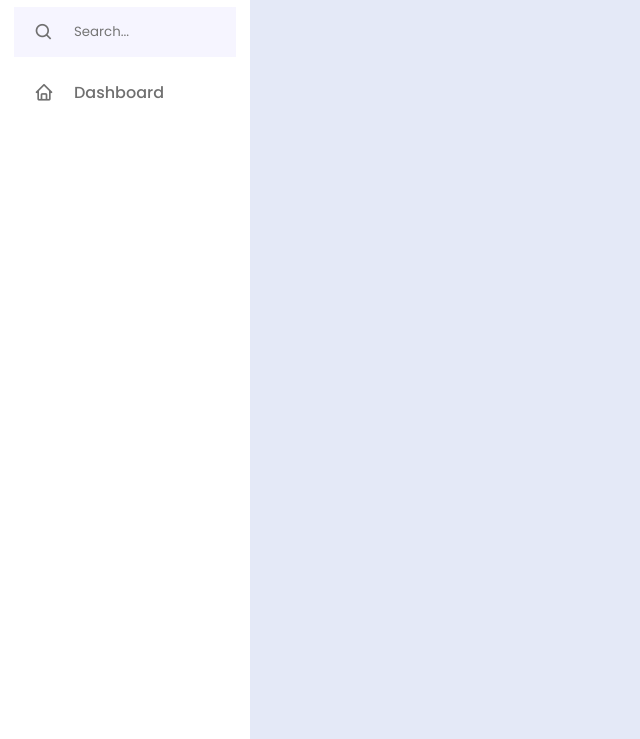
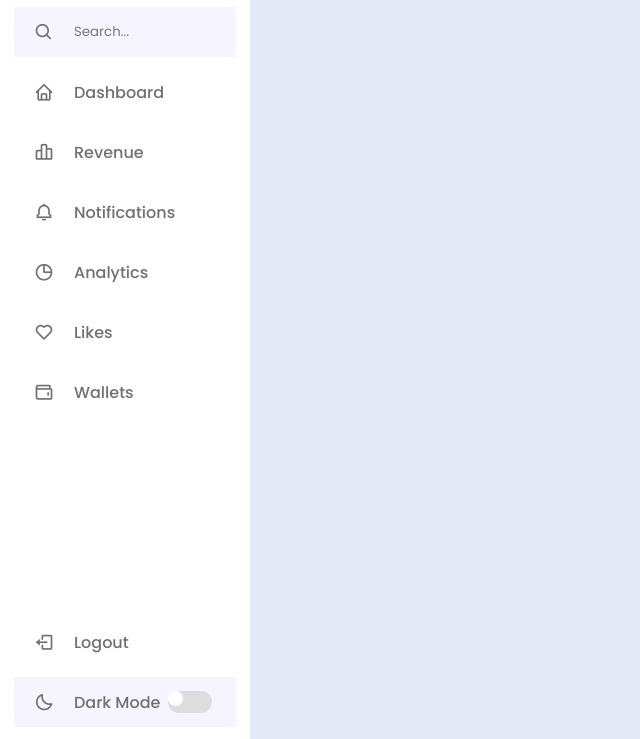
Before and after one commit to SherxonBoboyorov/admin_panel, a plain HTML site: page index.html in a window 1280 px wide. Shown: the part 61-800 px from the top of the page, without its empty margins (0-640 px from the left). Drawn offline with nearby package versions, Linux system fonts and the light colour scheme.

Commit message:
uzgarishlar

```diff
--- a/css/style.css
+++ b/css/style.css
@@ -76,7 +76,7 @@ body {
 .sidebar li .icon,
 .sidebar li .text {
     color: var(--text-color);
-    transition: var(--tran-03);
+    transition: var(--tran-02);
 }
 
 .sidebar header{
@@ -154,3 +154,55 @@ header .image-text .header-text {
     color: var(--sidebar-color);
 
 }
+
+.sidebar .menu-bar {
+    height: calc(100% - 50px);
+    display: flex;
+    flex-direction: column;
+    justify-content: space-between;
+}
+
+.menu-bar .mode  {
+    background: var(--pirmary-color-light);
+}
+
+.menu-bar .mode .moon-sun {
+    height: 50px;
+    width: 60px;
+    display: flex;
+    align-items: center;
+}
+
+.menu-bar .mode i {
+    position: absolute;
+}
+
+.menu-bar .mode i.sun {
+    opacity: 0;
+}
+
+
+.menu-bar .mode .toggle-switch{
+    display: flex;
+    align-items: center;
+    justify-content: center;
+    height: 100%;
+    min-width: 60px;
+}
+
+.toggle-switch .switch {
+    position: relative;
+    height: 22px;
+    width: 44px;
+    border-radius: 25px;
+    background:  var(--toggle-color);
+}
+
+.switch::before {
+    content: '';
+    position: absolute;
+    height: 15px;
+    width: 15px;
+    border-radius: 50%;
+    background: var(--sidebar-color);
+}
--- a/index.html
+++ b/index.html
@@ -48,7 +48,65 @@
                             <span class="text nav-text">Dashboard</span>
                         </a>
                     </li>
+
+                    <li class="nav-link">
+                        <a href="">
+                            <i class='bx bx-bar-chart-alt-2 icon'></i>
+                            <span class="text nav-text">Revenue</span>
+                        </a>
+                    </li>
+
+
+                    <li class="nav-link">
+                        <a href="">
+                            <i class='bx bx-bell icon'></i>
+                            <span class="text nav-text">Notifications</span>
+                        </a>
+                    </li>
+
+                    <li class="nav-link">
+                        <a href="">
+                            <i class='bx bx-pie-chart-alt icon'></i>
+                            <span class="text nav-text">Analytics</span>
+                        </a>
+                    </li>
+
+
+                    <li class="nav-link">
+                        <a href="">
+                            <i class='bx bx-heart icon'></i>
+                            <span class="text nav-text">Likes</span>
+                        </a>
+                    </li>
+
+                    <li class="nav-link">
+                        <a href="">
+                            <i class='bx bx-wallet icon'></i>
+                            <span class="text nav-text">Wallets</span>
+                        </a>
+                    </li>
                 </ul>
+            </div>
+
+            <div class="bottom-content">
+                <li class="">
+                    <a href="">
+                        <i class='bx bx-log-out icon'></i>
+                        <span class="text nav-text">Logout</span>
+                    </a>
+                </li>
+
+                <li class="mode">
+                   <div class="moon-sun">
+                       <i class='bx bx-moon icon moon'></i>
+                       <i class='bx bx-sun icon sun'></i>
+                   </div>
+                   <span class="mode-text text">Dark Mode</span>
+
+                   <div class="toggle-switch">
+                      <span class="switch"></span>
+                   </div>
+                </li>
             </div>
         </div>
     </nav>
```
